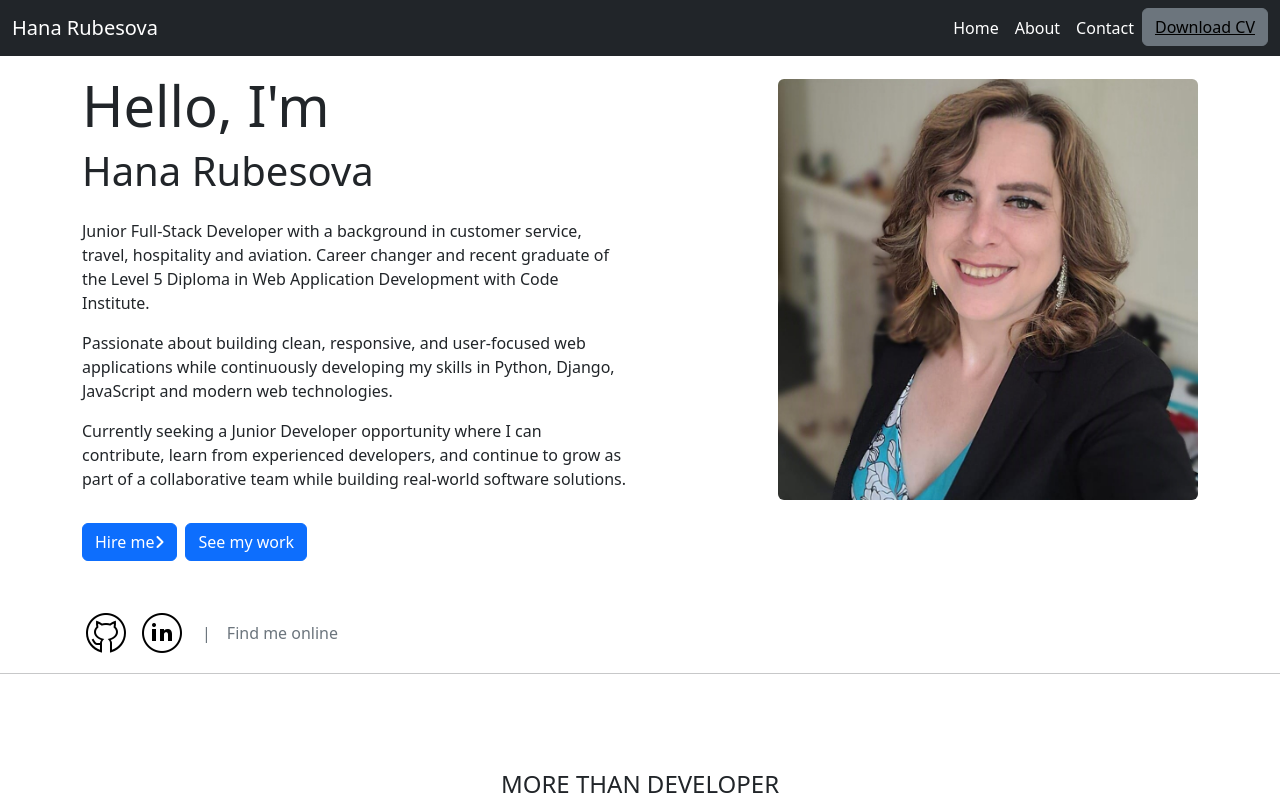
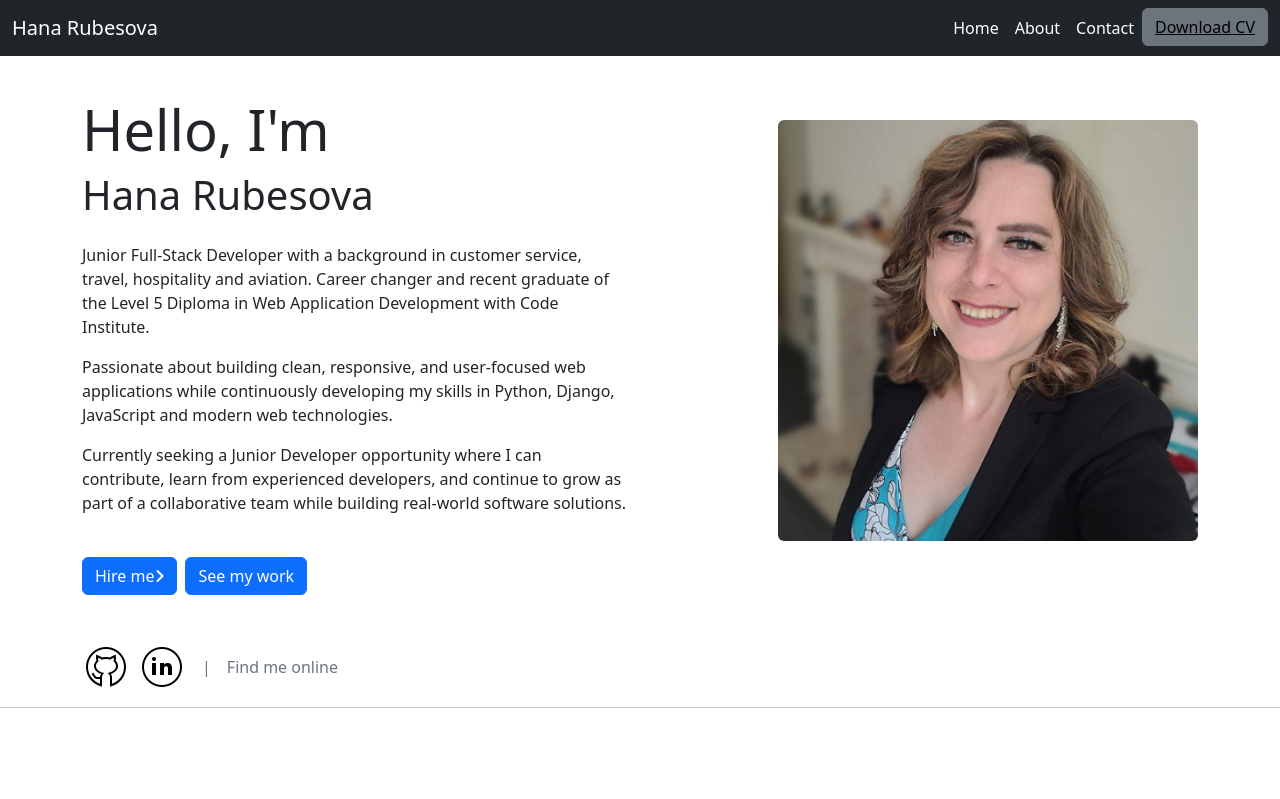
Before and after one commit to Rubina1978/portfolio-1.1, a Django app: page / in a window 1280 px wide. Shown: the top 799 px of the page. Run offline with Django 5.2, Linux system fonts and the light colour scheme; some libraries are stand-ins or nearby versions.

Commit message:
added margins to intro

```diff
--- a/new_portfolio/templates/home/index.html
+++ b/new_portfolio/templates/home/index.html
@@ -13,14 +13,14 @@
 {% block content %}
     <div class="container h-100">
         <div class="row">
-            <div class="col col-md-6 mt-4 pt-5">
+            <div class="col col-md-6 mt-5 pt-5">
                 <h1 class="display-4 logo-font">Hello, I'm</h1>
                 <p class="h1 mb-4"> Hana Rubesova</p>
                 <p>Junior Full-Stack Developer with a background in customer service, travel, hospitality and aviation. Career changer and recent graduate of the Level 5 Diploma in Web Application Development with Code Institute.</p>
                 <p>Passionate about building clean, responsive, and user-focused web applications while continuously developing my skills in Python, Django, JavaScript and modern web technologies.</p>
                 <p>Currently seeking a Junior Developer opportunity where I can contribute, learn from experienced developers, and continue to grow as part of a collaborative team while building real-world software solutions.</p>
             </div>
-            <div class="col col-md-6 pt-5 d-flex align-items-center justify-content-end">
+            <div class="col col-md-6 mt-5 pt-5 d-flex align-items-center justify-content-end">
                 <img src="{% static 'images/image-me.jpg' %}" class="img-fluid rounded overflow-hidden  flex-fill image-me mt-4 " alt="Hana Rubesova">
             </div>
         </div>
```
